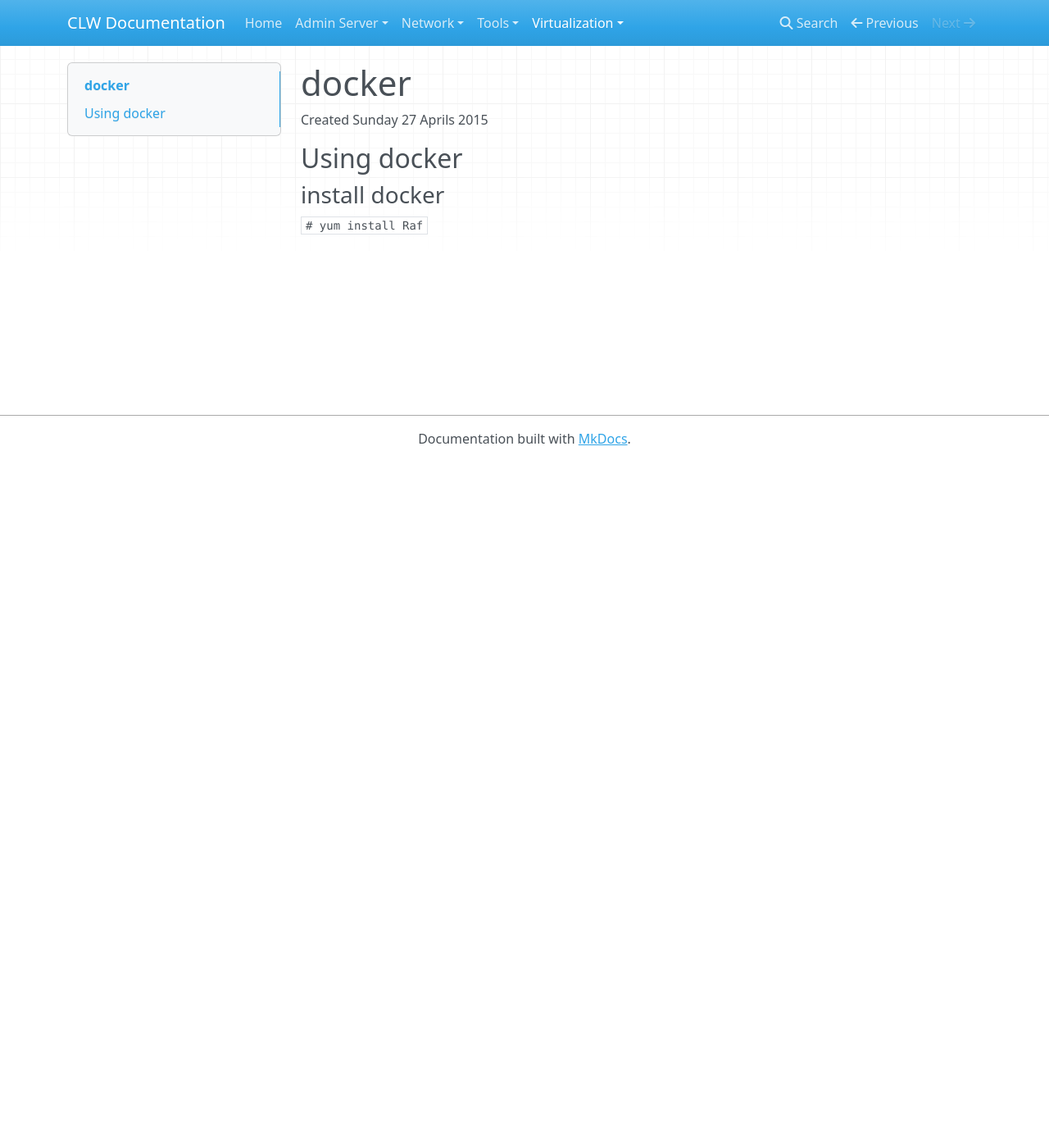
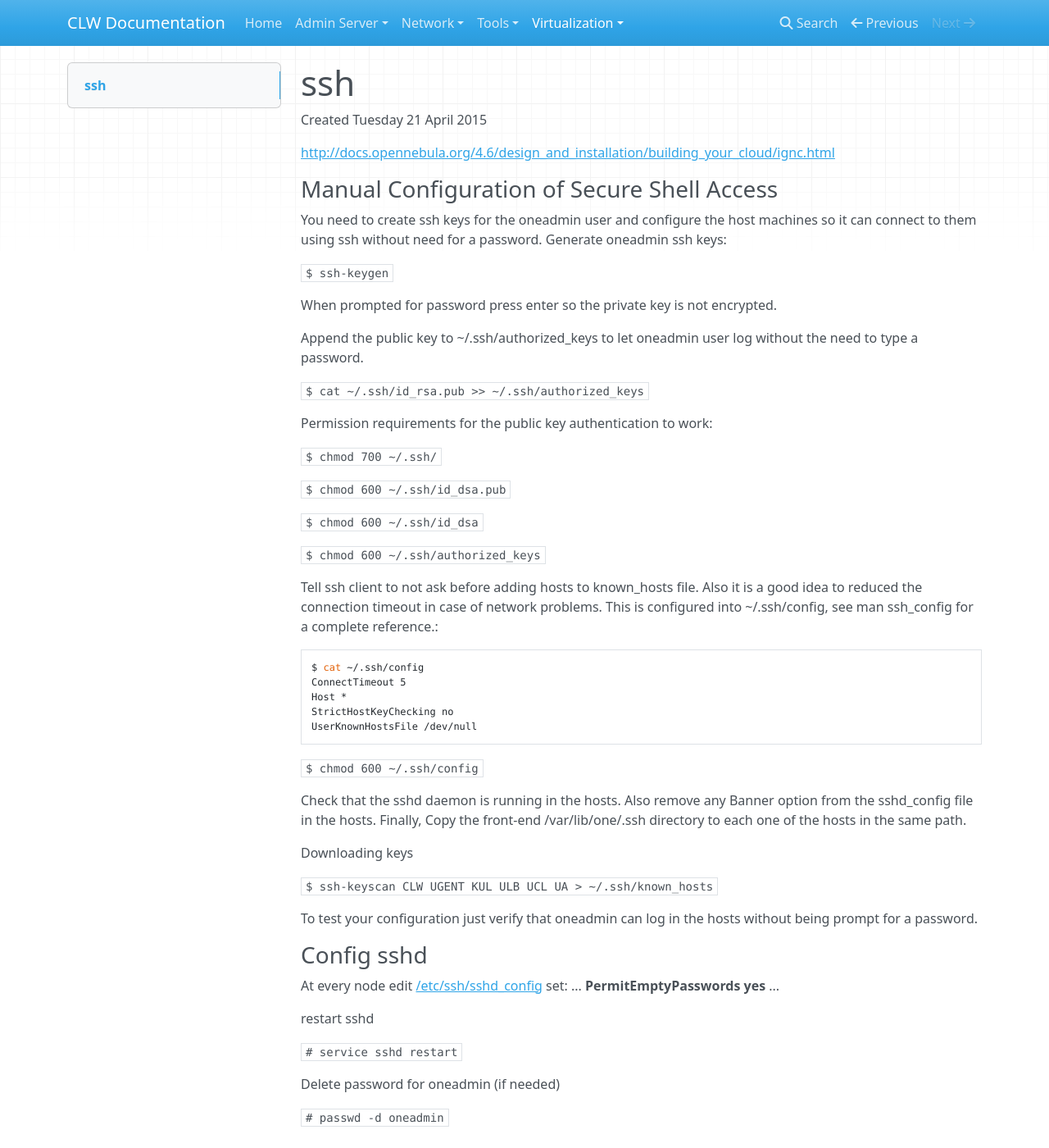
Before and after one commit to belbob/clw-documentation, an MkDocs documentation site: the page built from docs/virtualization/raf.md, in a window 1280 px wide and 1400 px high. Shown: the whole window at 82% size. Built offline with MkDocs 1.6.1, drawn with Linux system fonts in a browser that asks for light colours; nearby versions of some CDN libraries; old or Windows-style settings are respelled for this version of MkDocs.

Commit message:
added page raf with ssh for opennebula

```diff
--- a/docs/virtualization/raf.md
+++ b/docs/virtualization/raf.md
@@ -1,8 +1,60 @@
-# docker
-Created Sunday 27 Aprils 2015
+# ssh
+Created Tuesday 21 April 2015
 
-## Using docker
+<http://docs.opennebula.org/4.6/design_and_installation/building_your_cloud/ignc.html>
 
-### install docker
+### Manual Configuration of Secure Shell Access
+You need to create ssh keys for the oneadmin user and configure the host machines so it can connect to them using ssh without need for a password.
+Generate oneadmin ssh keys:
 
-``# yum install Raf``
+``$ ssh-keygen``
+
+When prompted for password press enter so the private key is not encrypted.
+
+Append the public key to ~/.ssh/authorized_keys to let oneadmin user log without the need to type a password.
+
+``$ cat ~/.ssh/id_rsa.pub >> ~/.ssh/authorized_keys``
+
+Permission requirements for the public key authentication to work:
+
+``$ chmod 700 ~/.ssh/``
+
+``$ chmod 600 ~/.ssh/id_dsa.pub``
+
+``$ chmod 600 ~/.ssh/id_dsa``
+
+``$ chmod 600 ~/.ssh/authorized_keys``
+
+Tell ssh client to not ask before adding hosts to known_hosts file. Also it is a good idea to reduced the connection timeout in case of network problems. This is configured into ~/.ssh/config, see man ssh_config for a complete reference.:
+
+	$ cat ~/.ssh/config
+	ConnectTimeout 5
+	Host *
+	StrictHostKeyChecking no
+	UserKnownHostsFile /dev/null
+
+``$ chmod 600 ~/.ssh/config``
+
+Check that the sshd daemon is running in the hosts. Also remove any Banner option from the sshd_config file in the hosts.
+Finally, Copy the front-end /var/lib/one/.ssh directory to each one of the hosts in the same path.
+
+Downloading keys
+
+``$ ssh-keyscan CLW UGENT KUL ULB UCL UA > ~/.ssh/known_hosts``
+
+To test your configuration just verify that oneadmin can log in the hosts without being prompt for a password.
+
+### Config sshd
+At every node edit [/etc/ssh/sshd_config](file:///etc/ssh/sshd_config)
+set:
+...
+ **PermitEmptyPasswords yes**
+...
+
+restart sshd
+
+``# service sshd restart``
+
+Delete password for oneadmin (if needed)
+
+``# passwd -d oneadmin``
```
